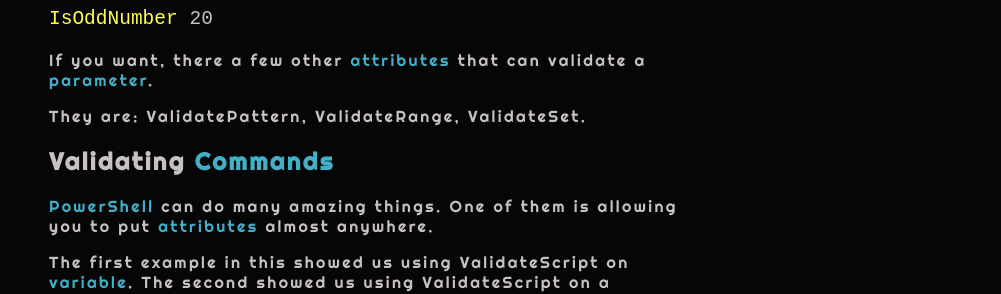
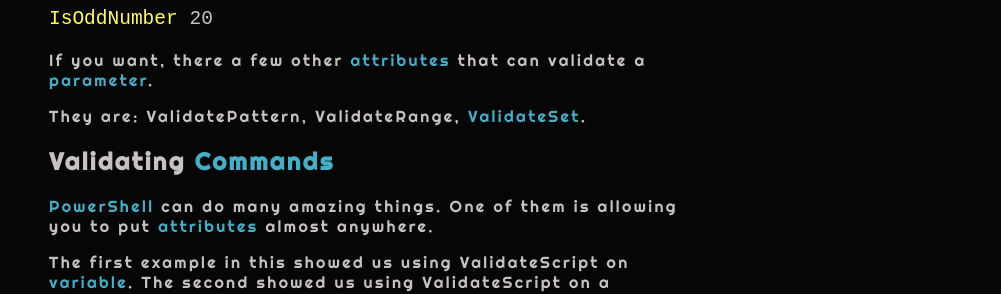
Before and after one commit to PowerShellGuides/PowerShellGuide, a Jekyll site: the page built from docs/PowerShell/Attributes/ValidateScript.md, in a window 1280 px wide and 900 px high, scrolled down 1686 px. Shown: the part 228-522 px from the top of the window, without its empty margins (279-1280 px from the left). Built offline with Jekyll 4.4.1, drawn with Linux system fonts in a browser that asks for light colours; part of the change alters nothing that is shown.

```diff
--- a/docs/PowerShell/Attributes/ValidateScript.md
+++ b/docs/PowerShell/Attributes/ValidateScript.md
@@ -48,7 +48,7 @@ If you want to make sure a [parameter](/PowerShell/Parameters) is exactly what y
 
 If you want, there a few other [attributes](/PowerShell/Attributes) that can validate a [parameter](/PowerShell/Parameters).
 
-They are:  ValidatePattern, ValidateRange, ValidateSet.
+They are:  ValidatePattern, ValidateRange, [ValidateSet](/PowerShell/Attributes/ValidateSet).
 
 ## Validating [Commands](/PowerShell/Commands)
 
```
